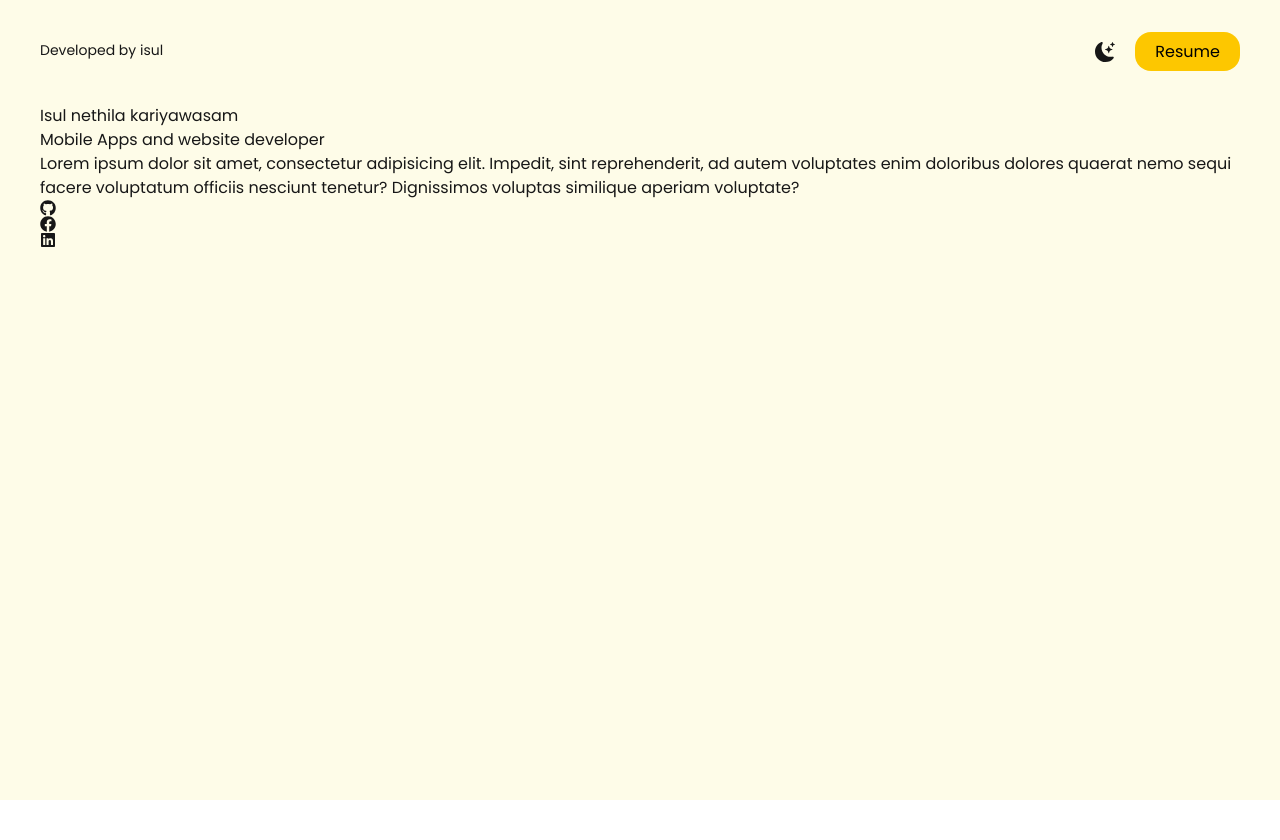
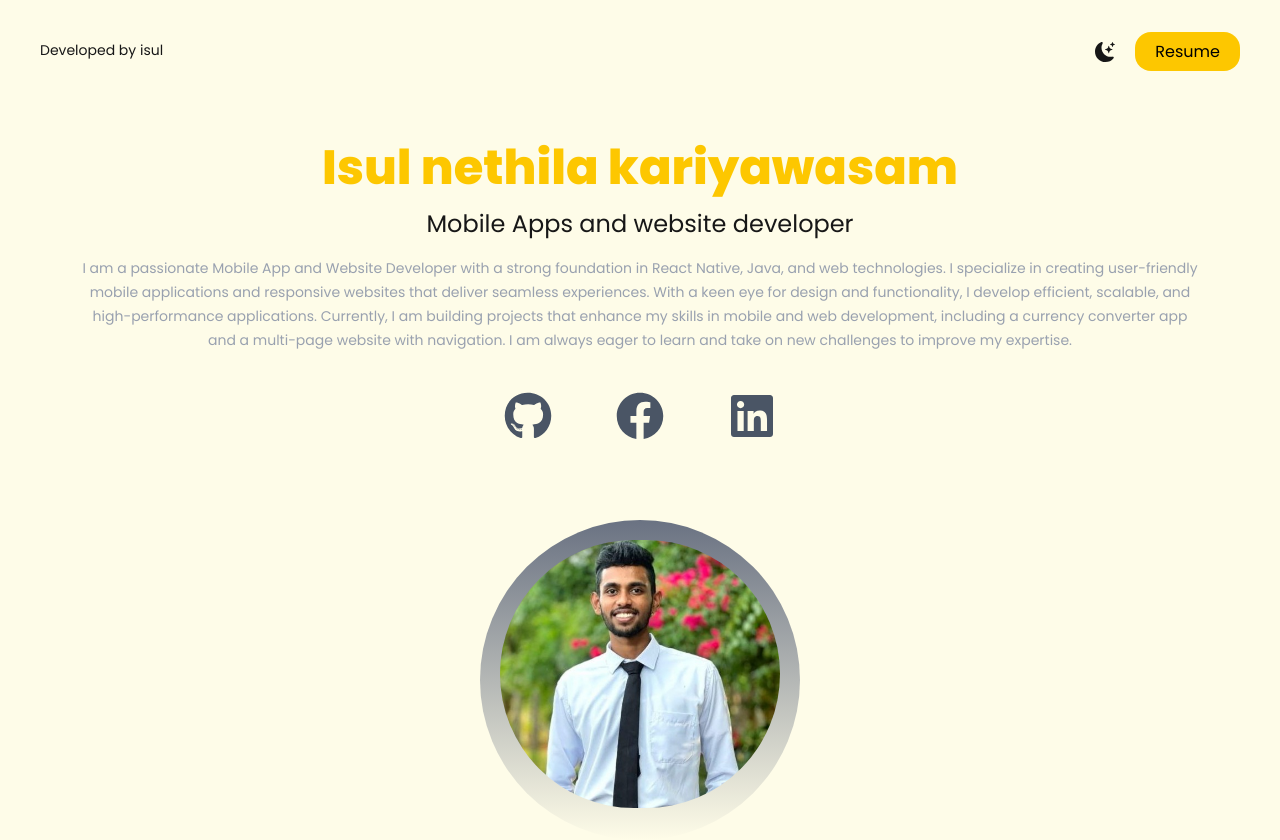
Before and after one commit to isulnethila/Portfolio-, a Next.js app in the folder my-portfolio/portfolio/: page / in a window 1280 px wide. Before the commit the page ends 800 px from the top, so only its background shows below. Built offline with nearby package versions, Linux system fonts and the light colour scheme.

Commit message:
add profile photo and details
add profile photo and details about my skills

```diff
--- a/my-portfolio/portfolio/src/pages/index.tsx
+++ b/my-portfolio/portfolio/src/pages/index.tsx
@@ -5,6 +5,8 @@ import {BsFillMoonStarsFill } from "react-icons/bs";
 import { FaGithub } from "react-icons/fa";
 import { FaFacebook } from "react-icons/fa";
 import { FaLinkedin } from "react-icons/fa6";
+
+import profileImage from "../assets/q.jpg"
 const geistSans = Geist({
   variable: "--font-geist-sans",
   subsets: ["latin"],
@@ -41,17 +43,28 @@ export default function Home() {
           </ul>
         </nav>
         {/* hero */}
-        <div>
-          <h1>Isul nethila kariyawasam</h1>
-          <h3>Mobile Apps and website developer</h3>
-          <p>Lorem ipsum dolor sit amet, consectetur adipisicing elit. Impedit, sint reprehenderit, ad autem voluptates enim doloribus dolores quaerat nemo sequi facere voluptatum officiis nesciunt tenetur? Dignissimos voluptas similique aperiam voluptate?</p>
+        <div className=" text-center p-10">
+          <h1 className=" text-5xl text-yellow-400 font-bold">Isul nethila kariyawasam</h1>
+          <h3 className="text-2xl py-4">Mobile Apps and website developer</h3>
+          <p className="text-sm text-gray-400 leading-6">I am a passionate Mobile App and Website Developer with a strong foundation in React Native, Java, and web technologies. I specialize in creating user-friendly mobile applications and responsive websites that deliver seamless experiences. With a keen eye for design and functionality, I develop efficient, scalable, and high-performance applications.
+
+Currently, I am building projects that enhance my skills in mobile and web development, including a currency converter app and a multi-page website with navigation. I am always eager to learn and take on new challenges to improve my expertise.</p>
         </div>
         {/* socilas */}
-        <div>
+        <div className="flex text-5xl justify-center gap-16 text-gray-600">
           <a href="https://github.com/isulnethila"><FaGithub/></a>
           <a href="https://www.facebook.com/nethila.kari"><FaFacebook/></a>
           <a href="https://www.linkedin.com/in/isul-nethila-0740a1319/"><FaLinkedin/></a>
           </div>
+        <div className="m-auto relative  bg-gradient-to-b from-gray-500 w-80 h-80 p-5 mt-20 rounded-full" >
+          <Image
+            className=" rounded-full"
+            src={profileImage}
+            alt="profile photo"
+            objectFit="cover"
+          />
+
+        </div>
       </section>
     </main>
    </div>
```
Also changed, not shown: my-portfolio/portfolio/src/assets/q.jpg (added).
